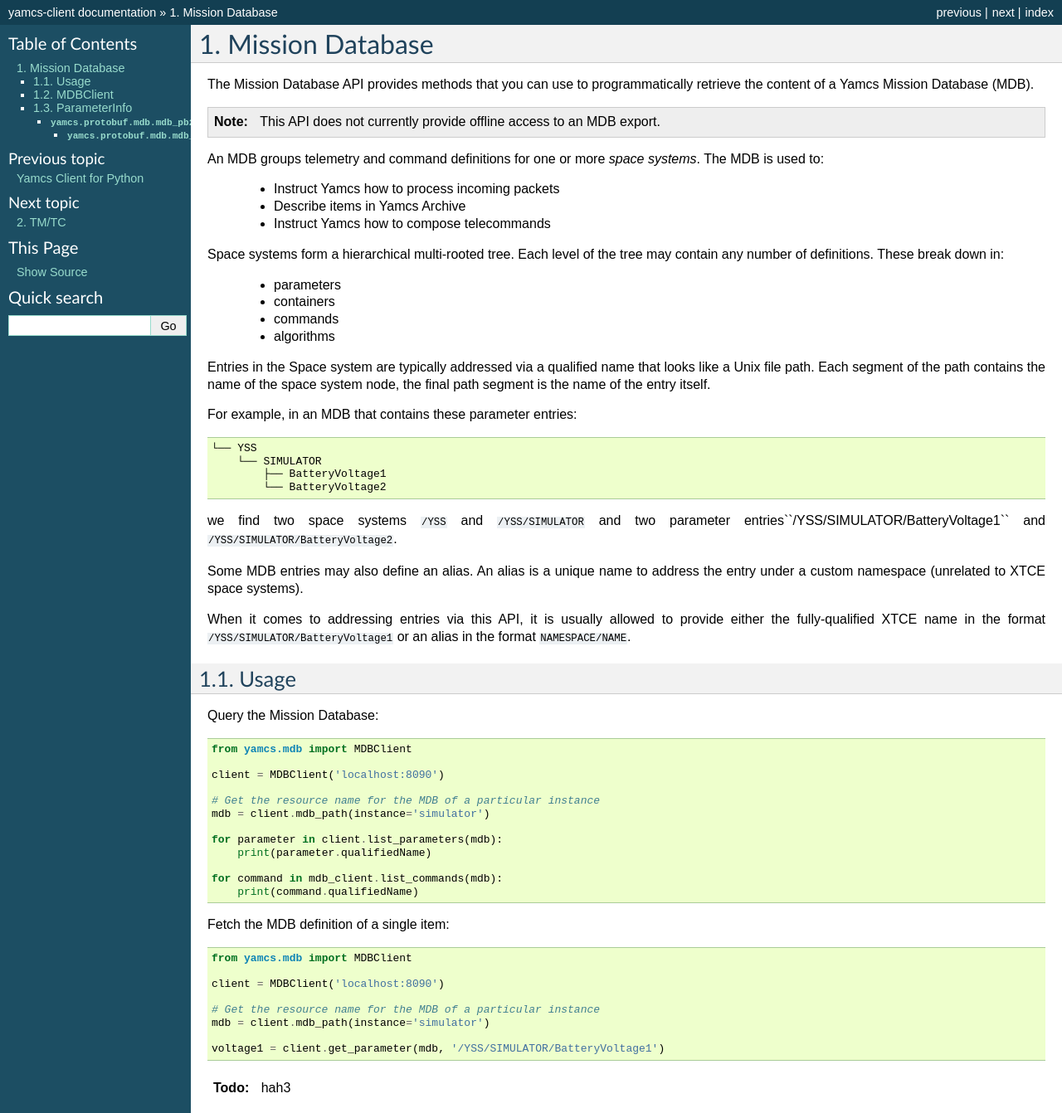
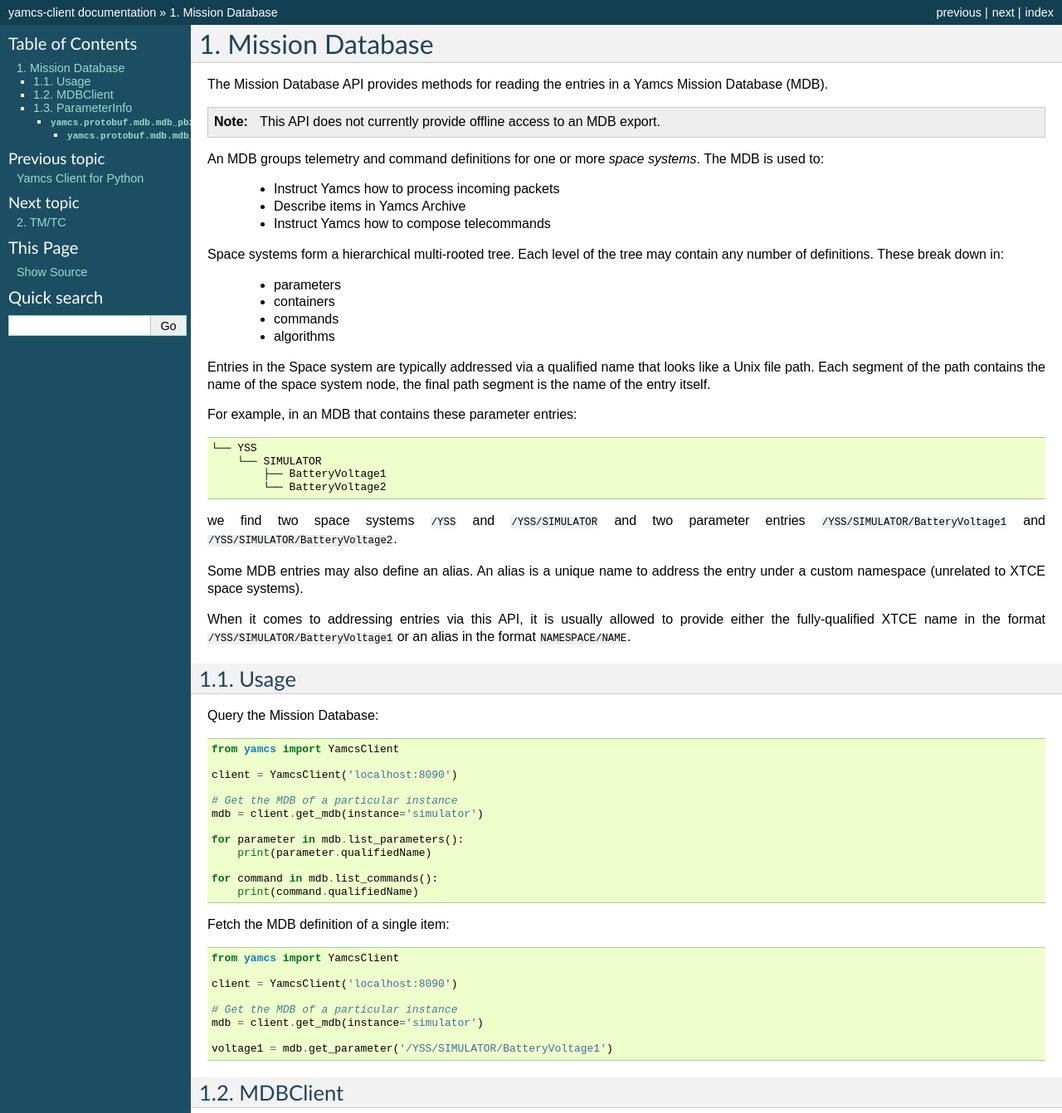
Before and after one commit to yamcs/python-yamcs-client, a Sphinx documentation site: the page built from yamcs-client/docs/mdb/api.rst, in a window 1280 px wide and 1400 px high, cut to the strip 0-1342 px from the top of the window. Shown: the whole strip at 83% size. Built offline with Sphinx 7.4.7, drawn with Linux system fonts in a browser that asks for light colours; some of the changed lines change nothing that is shown.

Commit message:
Remove autopb2 experiment

```diff
--- a/yamcs-client/docs/autopb2.py
+++ /dev/null
@@ -1,102 +0,0 @@
-from docutils import nodes
-from docutils.parsers.rst import Directive
-
-
-class autopb2(nodes.Admonition, nodes.Element):
-    pass
-
-class todolist(nodes.General, nodes.Element):
-    pass
-
-def visit_autopb2_node(self, node):
-    self.visit_admonition(node)
-
-def depart_autopb2_node(self, node):
-    self.depart_admonition(node)
-
-
-class TodolistDirective(Directive):
-
-    def run(self):
-        return [todolist('')]
-
-
-class Autopb2Directive(Directive):
-
-    # this enables content in the directive
-    has_content = True
-
-    def run(self):
-        env = self.state.document.settings.env
-
-        targetid = "todo-%d" % env.new_serialno('todo')
-        targetnode = nodes.target('', '', ids=[targetid])
-
-        todo_node = autopb2('\n'.join(self.content))
-        todo_node += nodes.title('Todo', 'Todo')
-        self.state.nested_parse(self.content, self.content_offset, todo_node)
-
-        if not hasattr(env, 'todo_all_todos'):
-            env.todo_all_todos = []
-        env.todo_all_todos.append({
-            'docname': env.docname,
-            'lineno': self.lineno,
-            'todo': todo_node.deepcopy(),
-            'target': targetnode,
-        })
-
-        return [targetnode, todo_node]
-
-def purge_todos(app, env, docname):
-    if not hasattr(env, 'todo_all_todos'):
-        return
-    env.todo_all_todos = [todo for todo in env.todo_all_todos
-                          if todo['docname'] != docname]
-
-def process_todo_nodes(app, doctree, fromdocname):
-
-    # Replace all todolist nodes with a list of the collected todos.
-    # Augment each todo with a backlink to the original location.
-    env = app.builder.env
-
-    for node in doctree.traverse(todolist):
-        content = []
-
-        for todo_info in env.todo_all_todos:
-            para = nodes.paragraph()
-            filename = env.doc2path(todo_info['docname'], base=None)
-            description = (
-                '(The original entry is located in %s, line %d and can be found ' %
-                (filename, todo_info['lineno']))
-            para += nodes.Text(description, description)
-
-            # Create a reference
-            newnode = nodes.reference('', '')
-            innernode = nodes.emphasis('here', 'here')
-            newnode['refdocname'] = todo_info['docname']
-            newnode['refuri'] = app.builder.get_relative_uri(
-                fromdocname, todo_info['docname'])
-            newnode['refuri'] += '#' + todo_info['target']['refid']
-            newnode.append(innernode)
-            para += newnode
-            para += nodes.Text('.)', '.)')
-
-            # Insert into the todolist
-            content.append(todo_info['todo'])
-            content.append(para)
-
-        node.replace_self(content)
-
-def setup(app):
-    app.add_node(todolist)
-    app.add_node(autopb2,
-                 html=(visit_autopb2_node, depart_autopb2_node),
-                 latex=(visit_autopb2_node, depart_autopb2_node),
-                 text=(visit_autopb2_node, depart_autopb2_node))
-
-    app.add_directive('autopb2', Autopb2Directive)
-    app.add_directive('todolist', TodolistDirective)
-    app.connect('doctree-resolved', process_todo_nodes)
-    app.connect('env-purge-doc', purge_todos)
-
-    return {'version': '0.1'}
--- a/yamcs-client/docs/conf.py
+++ b/yamcs-client/docs/conf.py
@@ -48,7 +48,6 @@ extensions = [
     'sphinx.ext.autosummary',
     'sphinx.ext.doctest',
     'sphinx.ext.viewcode',
-    'autopb2',
 ]
 
 # Add any paths that contain templates here, relative to this directory.
--- a/yamcs-client/docs/mdb/api.rst
+++ b/yamcs-client/docs/mdb/api.rst
@@ -1,7 +1,7 @@
 Mission Database
 ================
 
-The Mission Database API provides methods that you can use to programmatically retrieve the content of a Yamcs Mission Database (MDB).
+The Mission Database API provides methods for reading the entries in a Yamcs Mission Database (MDB).
 
 .. note::
 
@@ -29,7 +29,7 @@ For example, in an MDB that contains these parameter entries::
             ├── BatteryVoltage1
             └── BatteryVoltage2
 
-we find two space systems ``/YSS`` and ``/YSS/SIMULATOR`` and two parameter entries``/YSS/SIMULATOR/BatteryVoltage1`` and ``/YSS/SIMULATOR/BatteryVoltage2``.
+we find two space systems ``/YSS`` and ``/YSS/SIMULATOR`` and two parameter entries ``/YSS/SIMULATOR/BatteryVoltage1`` and ``/YSS/SIMULATOR/BatteryVoltage2``.
 
 Some MDB entries may also define an alias. An alias is a unique name to address the entry under a custom namespace (unrelated to XTCE space systems).
 
@@ -43,17 +43,17 @@ Query the Mission Database:
 
 .. code-block:: python
 
-    from yamcs.mdb import MDBClient
+    from yamcs import YamcsClient
 
-    client = MDBClient('localhost:8090')
+    client = YamcsClient('localhost:8090')
 
-    # Get the resource name for the MDB of a particular instance
-    mdb = client.mdb_path(instance='simulator')
+    # Get the MDB of a particular instance
+    mdb = client.get_mdb(instance='simulator')
 
-    for parameter in client.list_parameters(mdb):
+    for parameter in mdb.list_parameters():
         print(parameter.qualifiedName)
 
-    for command in mdb_client.list_commands(mdb):
+    for command in mdb.list_commands():
         print(command.qualifiedName)
 
 
@@ -61,16 +61,14 @@ Fetch the MDB definition of a single item:
 
 .. code-block:: python
 
-    from yamcs.mdb import MDBClient
+    from yamcs import YamcsClient
 
-    client = MDBClient('localhost:8090')
+    client = YamcsClient('localhost:8090')
 
-    # Get the resource name for the MDB of a particular instance
-    mdb = client.mdb_path(instance='simulator')
+    # Get the MDB of a particular instance
+    mdb = client.get_mdb(instance='simulator')
 
-    voltage1 = client.get_parameter(mdb, '/YSS/SIMULATOR/BatteryVoltage1')
-
-.. autopb2:: hah3
+    voltage1 = mdb.get_parameter('/YSS/SIMULATOR/BatteryVoltage1')
 
 MDBClient
 ---------
```
